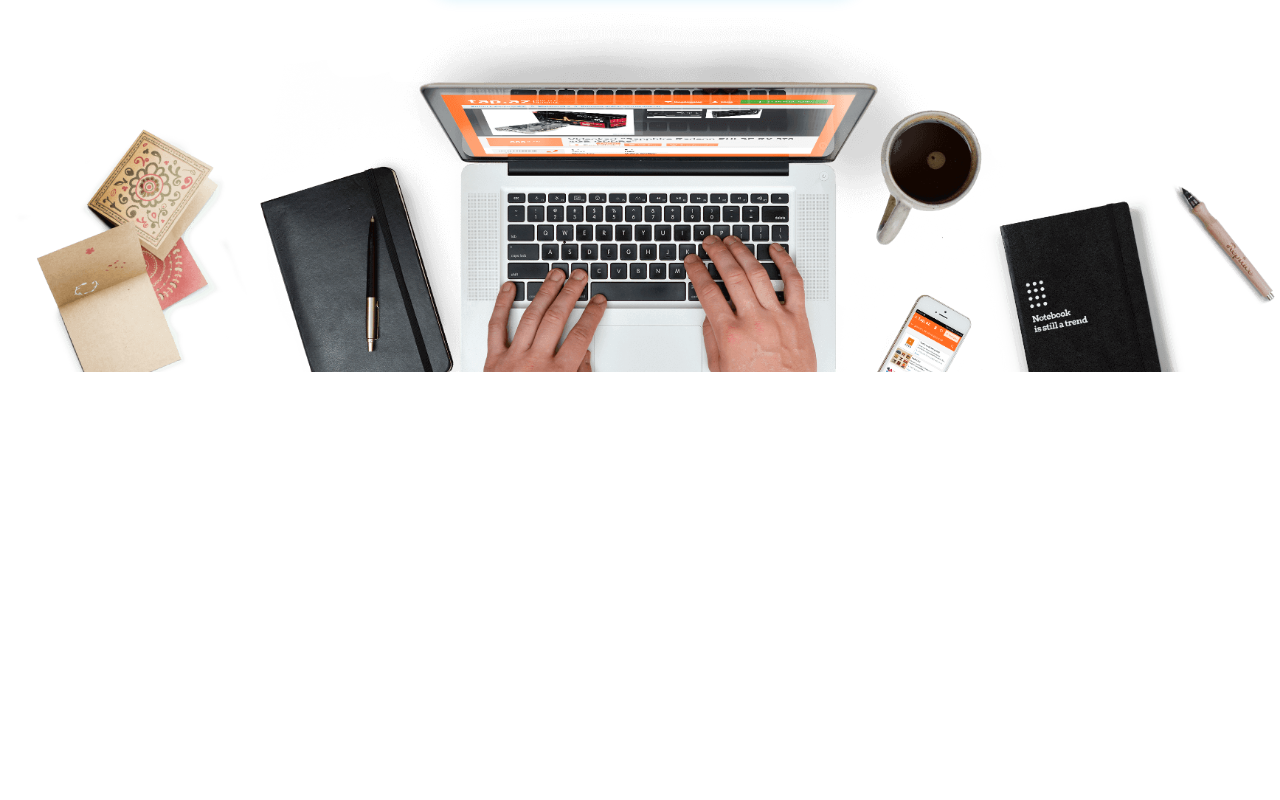
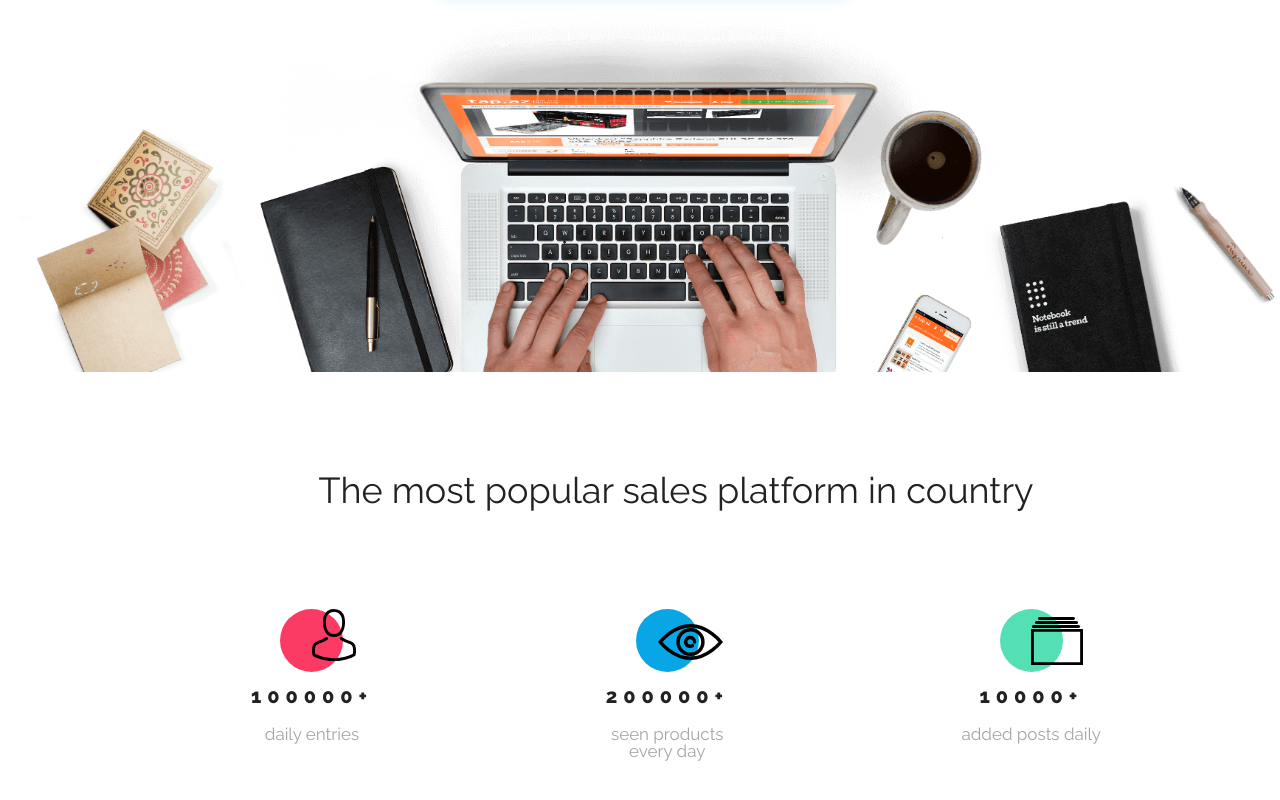
Before and after one commit to tomasz0705/OnePage_BestShop_project, a plain HTML site: page index.html in a window 1280 px wide. Shown: the part 396-1196 px from the top of the page. Before the commit the page ends 800 px from the top, so only its background shows below. Drawn offline with nearby package versions, Linux system fonts and the light colour scheme.

Commit message:
Struktura HTML dla sekcji statystyki i ostylowanie w CSS

```diff
--- a/css/style.css
+++ b/css/style.css
@@ -113,3 +113,86 @@ header {
     width: 100%;
     height: auto;
 }
+
+/* Statistics */
+.section-statistics {
+    margin-top: 100px;
+}
+
+.statistics-title {
+    font-family: var(--font-raleway);
+    font-size: 36px;
+    text-align: center;
+}
+
+.statistics-content-container {
+    max-width: 850px;
+    margin: 101px auto 121px;
+
+    display: flex;
+    justify-content: space-between;
+}
+
+.statistics-content {
+    max-width: 160px;
+    font-family: var(--font-raleway);
+    text-align: center;
+
+    display: flex;
+    flex-direction: column;
+    justify-content: flex-start;
+    align-items: center;
+}
+
+.statistics-circle {
+    width: 63px;
+    height: 63px;
+    border-radius: 50%;
+    position: relative;
+}
+
+.statistics-img {
+    position: absolute;
+}
+
+.statistics-content:nth-child(1) .statistics-circle {
+    background: var(--color-redish);
+}
+
+.satistics-content:nth-child(1) .statistics-img {
+    top: 0;
+    left: 35%;
+}
+
+.statistics-content:nth-child(2) .statistics-circle {
+    background: var(--color-primary);
+}
+
+.statistics-content:nth-child(2) .statistics-img {
+    top: 15px;
+    left: 35%;
+}
+
+.statistics-content:nth-child(3) .statistics-circle {
+    background: var(--color-green);
+}
+
+.statistics-content:nth-child(3) .statistics-img {
+    top: 8px;
+    left: 50%;
+}
+
+.statistics-number {
+    font-size: 20px;
+    font-family: var(--font-raleway);
+    font-weight: 800;
+    letter-spacing: 5.96px;
+    margin-top: 14px;
+}
+
+.statistics-description {
+    font-size: 17px;
+    font-family: var(--font-raleway);
+    color: var(--color-grey);
+    margin-top: 20px;
+}
--- a/index.html
+++ b/index.html
@@ -45,3 +45,36 @@
     </div>
     <img src="./assets/Background.png" class="opening-img" alt="background" >
   </section>
+
+
+  <section class="section-statistics">
+    <div class="container">
+      <h2 class="statistics-title">The most popular sales platform in country</h2>
+
+      <div class="statistics-content-container">
+        <div class="statistics-content">
+          <div class="statistics-circle">
+            <img src="./assets/Person.svg" class="statistics-img" alt="person">
+          </div>
+          <div class="statistics-number">100000+</div>
+          <div class="statistics-description">daily entries</div>
+        </div>
+
+        <div class="statistics-content">
+          <div class="statistics-circle">
+            <img src="./assets/Eye.svg" class="statistics-img" alt="eye">
+          </div>
+          <div class="statistics-number">200000+</div>
+          <div class="statistics-description">seen products every day</div>
+        </div>
+
+        <div class="statistics-content">
+          <div class="statistics-circle">
+            <img src="./assets/Catalog.svg" class="statistics-img" alt="catalog">
+          </div>
+          <div class="statistics-number">10000+</div>
+          <div class="statistics-description">added posts daily</div>
+        </div>
+      </div>
+    </div>
+  </section>
```
